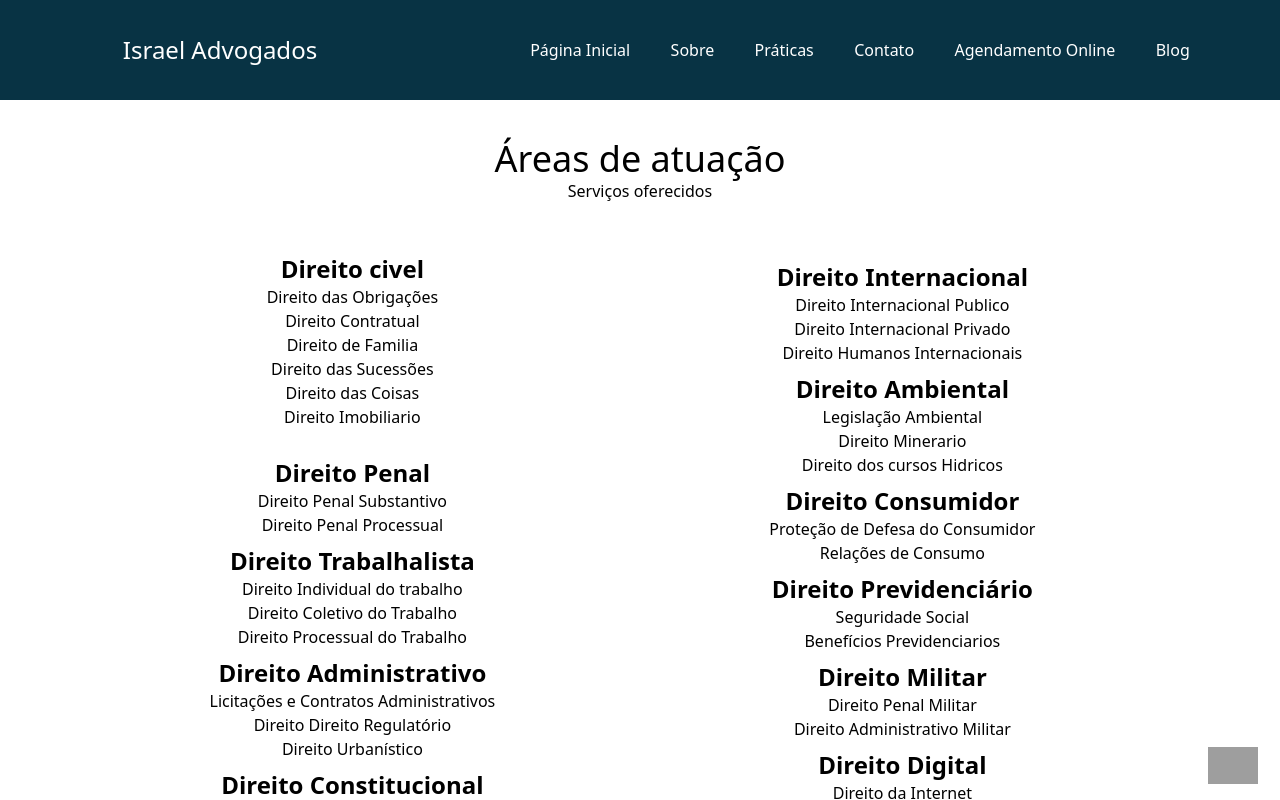
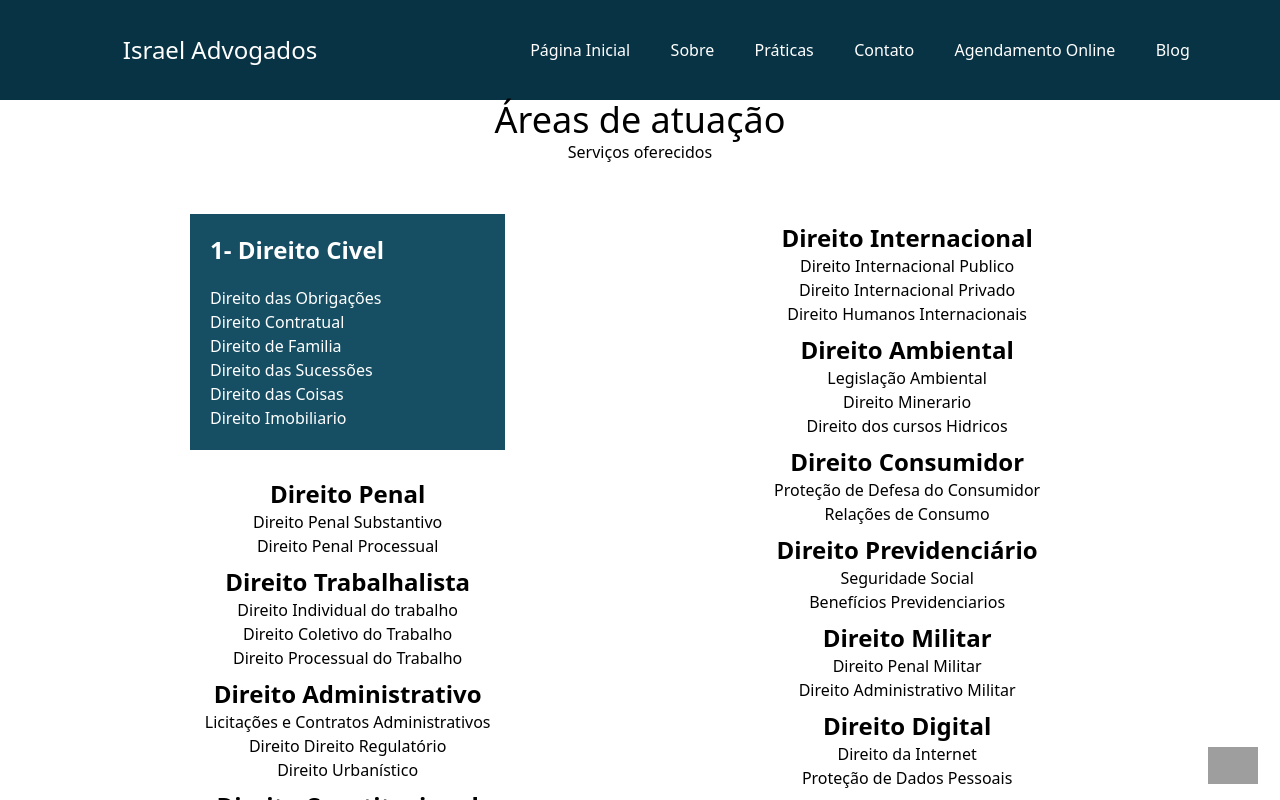
Before and after one commit to ElissonDeSous/Israel_Advogados, a React (Create React App) app: page /praticas in a window 1280 px wide. Shown: the top 800 px of the page. Built offline with nearby package versions, Linux system fonts and the light colour scheme; grey boxes are pictures that could not be loaded.

Commit message:
Add files via upload

```diff
--- a/src/Paginas/Praticas.js
+++ b/src/Paginas/Praticas.js
@@ -4,17 +4,18 @@ function Praticas (){
     return(
         <div>
 
-           <div className="flex flex-col justify-center items-center lg:h-[1300px] m-[20px]: h-[2400px]">
+           <div className="flex flex-col justify-center items-center lg:h-[] m-[20px]: h-[]">
                <h2 className="lg:text-4xl">Áreas de atuação</h2>
 
                <p>Serviços oferecidos</p>
 
                <div className="mt-[50px] lg:flex justify-around lg:flex-wrap lg:w-[1100px]">
 
+                <div className="flex justify-between flex-wrap w-[900px] ">
                 <div>
-                <ol className=" flex flex-col items-center mb-7">
-                        <h2 className=" text-2xl font-bold flex justify-center  ">Direito civel</h2>
-                             <li className="">Direito das Obrigações</li>
+                <ol className=" text-white bg-cyan-900  no-underline text flex flex-col  p-[20px] mb-7">
+                        <h2 className=" text-2xl font-bold  mb-[20px] ">1- Direito Civel</h2>
+                             <li className="list-none">Direito das Obrigações</li>
 
                              <li>Direito Contratual</li>
                              <li>Direito de Familia</li>
@@ -135,6 +136,7 @@ function Praticas (){
                           <li>Direito Fundiario</li>
                     </ol>
                       </div>
+
                </div>
            </div>
 
@@ -143,6 +145,8 @@ function Praticas (){
                <a href="https://wa.me/12997917063?text=Olá, Dr. Israel! Gostaria de marcar uma consulta." target="_blank"><img className="w-[50px]" src= "https://imagepng.org/wp-content/uploads/2017/08/whatsapp-icone-1.png" alt=""/></a>
           </div>
         </div>
+        </div>
+
     )
 }
 export default Praticas
```
